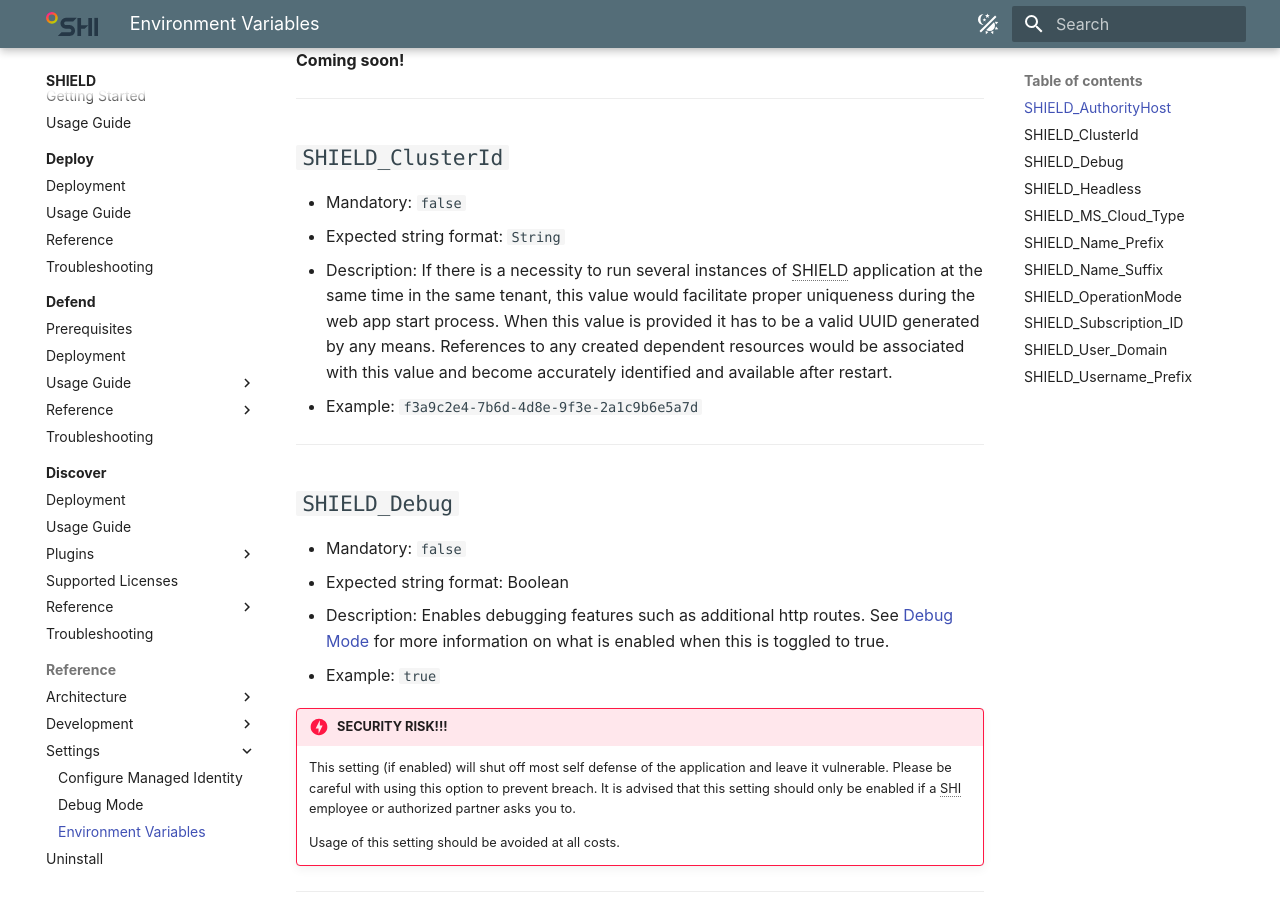
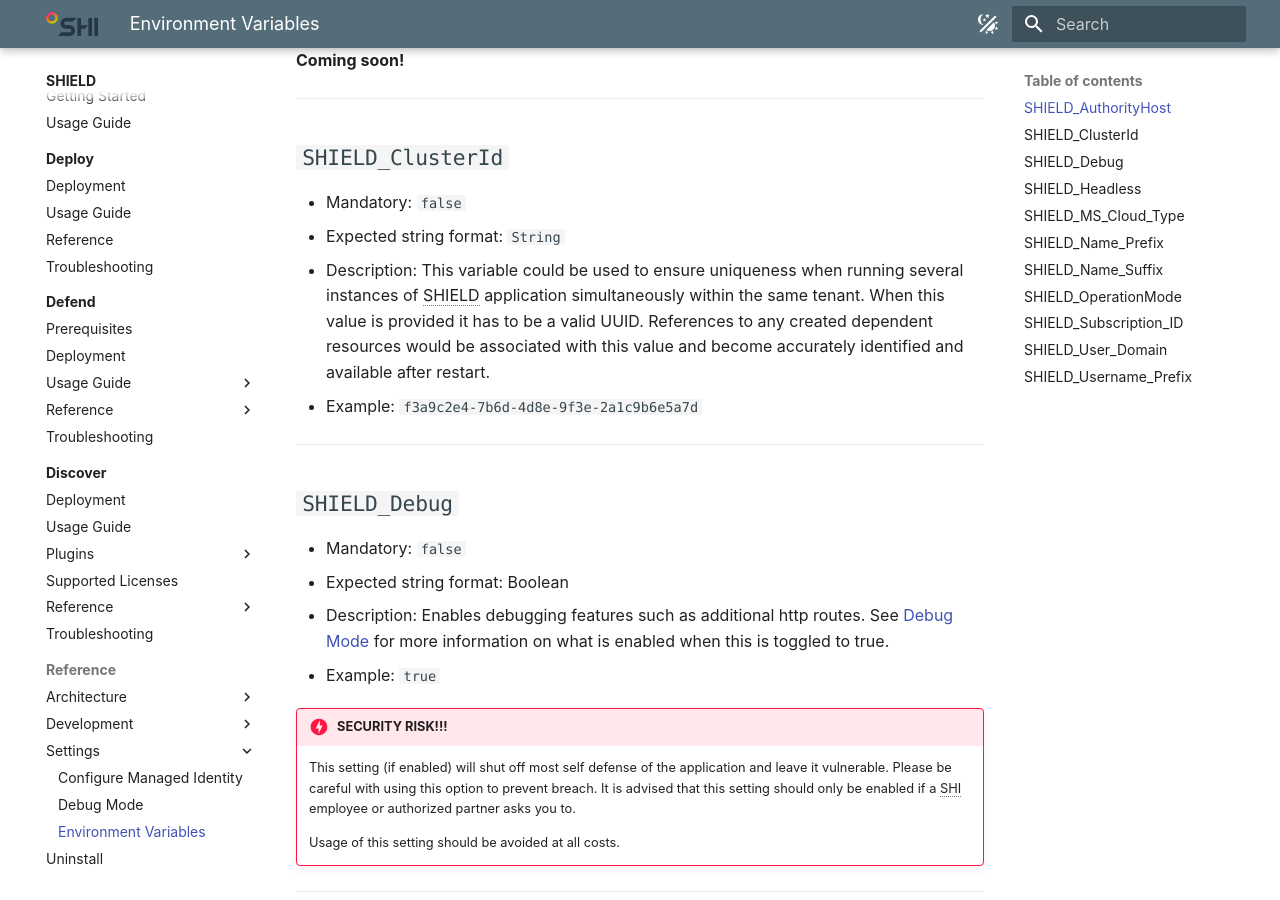
Before and after one commit to Software-Hardware-Integration-Lab/Documentation, an MkDocs documentation site: the page built from docs/SHIELD/Reference/Settings/Environmental-Variables-Reference.md, in a window 1280 px wide and 900 px high, scrolled down 1039 px. Built offline with MkDocs 1.6.1 and Material for MkDocs 9.7.7, drawn with Linux system fonts in a browser that asks for light colours; plug-ins that fetch from the network failed and are left out.

Commit message:
Updating readability of the description.
Per copilot nitpick

```diff
--- a/docs/SHIELD/Reference/Settings/Environmental-Variables-Reference.md
+++ b/docs/SHIELD/Reference/Settings/Environmental-Variables-Reference.md
@@ -38,7 +38,7 @@ See this page for more details on what each option means: [https://docs.microsof
 - Mandatory: `false`
 - Expected string format: `String`
 - Description:
-If there is a necessity to run several instances of SHIELD application at the same time in the same tenant, this value would facilitate proper uniqueness during the web app start process. When this value is provided it has to be a valid UUID generated by any means. References to any created dependent resources would be associated with this value and become accurately identified and available after restart.
+This variable could be used to ensure uniqueness when running several instances of SHIELD application simultaneously within the same tenant. When this value is provided it has to be a valid UUID. References to any created dependent resources would be associated with this value and become accurately identified and available after restart.
 - Example:
 `f3a9c2e4-7b6d-4d8e-9f3e-2a1c9b6e5a7d`
 
```
